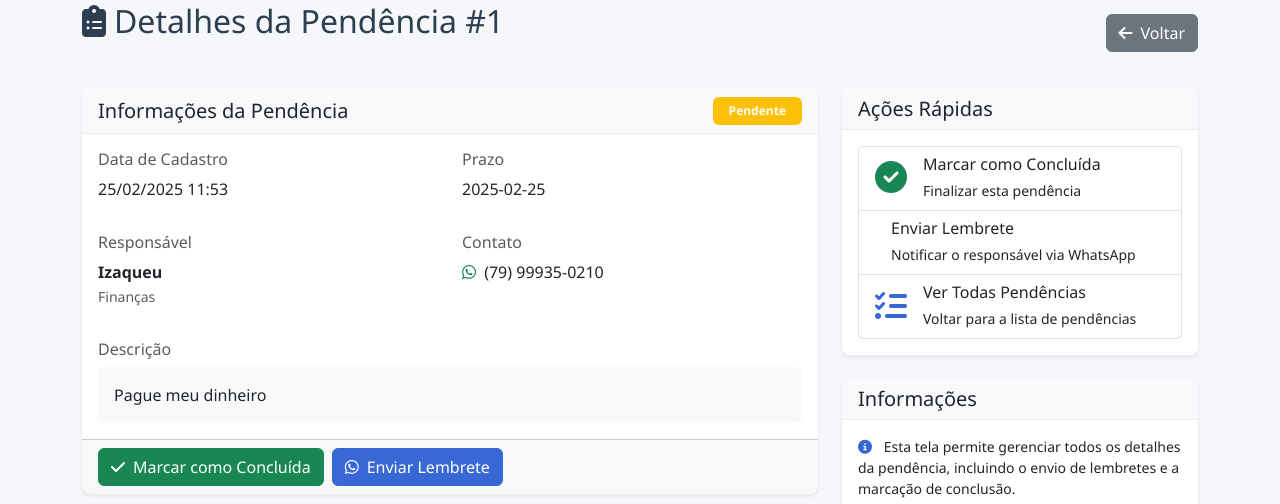
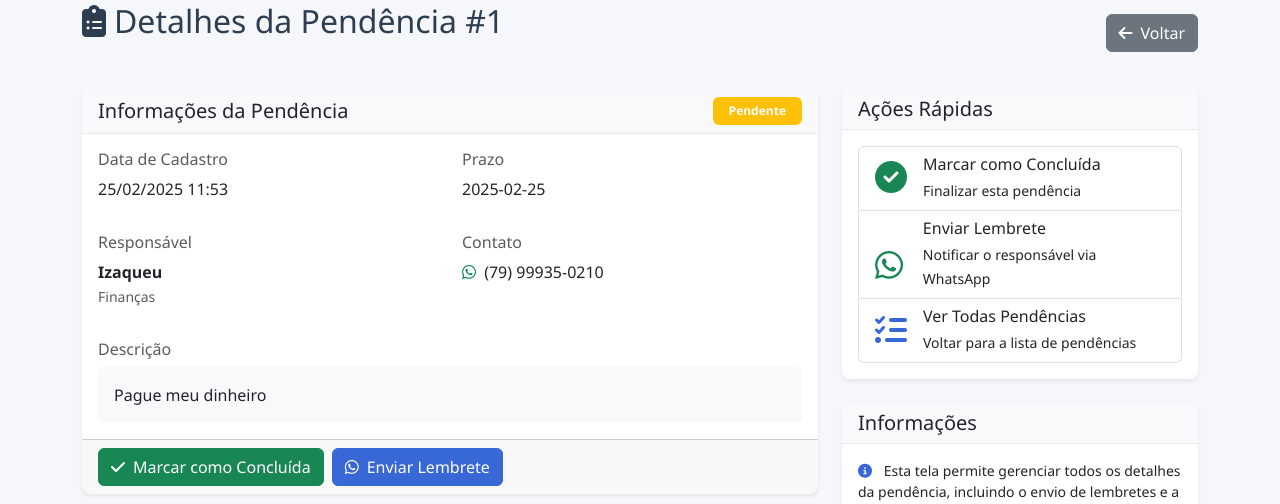
Before and after one commit to jerffesondeveloper/controladoria, a Flask app: page /pendencias/1 in a window 1280 px wide. Shown: the part 149-653 px from the top of the page. Run offline with Flask 2, Linux system fonts and the light colour scheme; a user stored in the database is signed in; data comes from the database, SQL or seed files in the repository.

Commit message:
correção do html

```diff
--- a/templates/pendencia_detalhe.html
+++ b/templates/pendencia_detalhe.html
@@ -156,7 +156,7 @@
                     <a href="{{ url_for('enviar_lembrete', id=pendencia.id) }}" class="list-group-item list-group-item-action">
                         <div class="d-flex w-100 align-items-center">
                             <div class="me-3">
-                                <i class="fab
+                                <i class="fab"></i>
                                 <i class="fab fa-whatsapp text-success fa-2x"></i>
                             </div>
                             <div>
```
